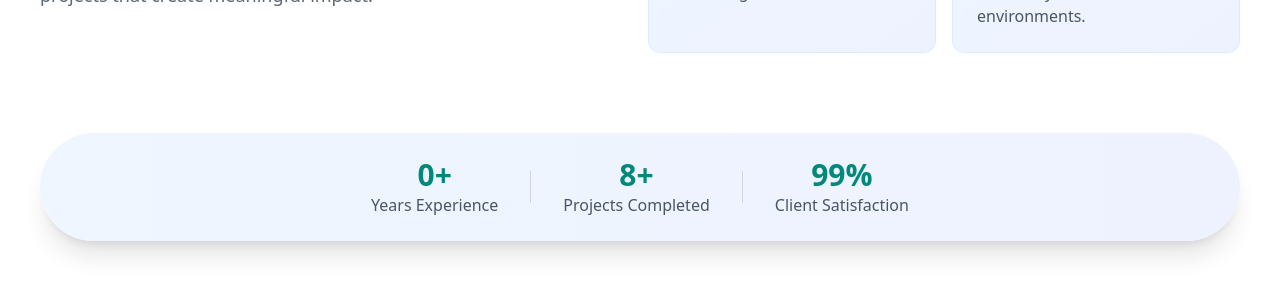
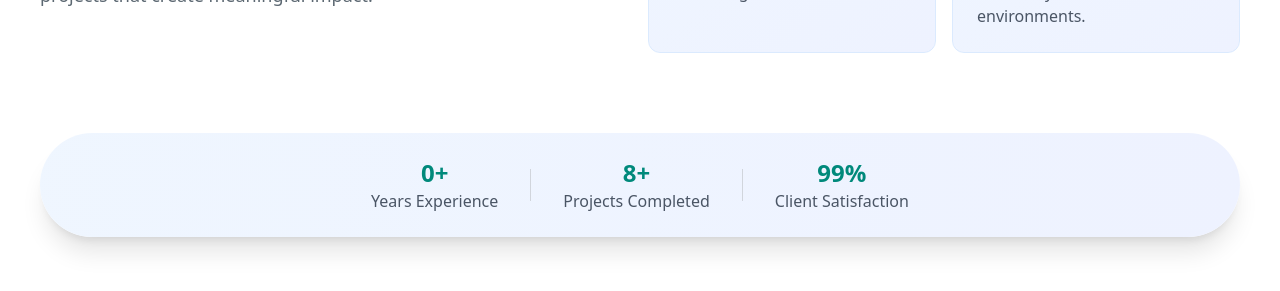
Before and after one commit to AlaaRef3t/Alaa-Portfolio, a Next.js app: page / in a window 1280 px wide. Shown: the part 1440-1731 px from the top of the page. Built offline with nearby package versions, Linux system fonts and the light colour scheme.

Commit message:
fixed client and project and years in about

```diff
--- a/src/components/about-comp/AboutComp.tsx
+++ b/src/components/about-comp/AboutComp.tsx
@@ -11,7 +11,7 @@ export default function AboutComp() {
 
     const EASE_SOFT: [number, number, number, number] = [0.4, 0, 0.2, 1];
     const DUR_SHORT = prefersReduced ? 0 : 0.45;
-  const DUR_MED   = prefersReduced ? 0 : 0.65;
+    const DUR_MED = prefersReduced ? 0 : 0.65;
 
     const container: Variants = {
         hidden: { opacity: 0 },
@@ -141,37 +141,47 @@ export default function AboutComp() {
                     </motion.div>
                 </motion.div>
             </motion.div>
-
             {/* Stats strip */}
             <motion.div
-        className="lg:mb-20 mb-12 shadow-xl flex flex-wrap justify-center items-center bg-gradient-to-r from-blue-50 to-indigo-50 rounded-full px-4 sm:px-6 md:px-8 py-4 sm:py-6 max-w-full overflow-hidden"
+                className="lg:mb-20 mb-12 shadow-xl flex flex-nowrap justify-center items-center bg-gradient-to-r from-blue-50 to-indigo-50 rounded-full px-3 sm:px-6 md:px-8 py-3 sm:py-6 max-w-full overflow-x-auto"
                 variants={container}
                 initial="hidden"
                 whileInView="show"
                 viewport={{ once: true, amount: 0.25 }}
             >
-        {[
-          { num: "0+", label: "Years Experience" },
-          { divider: true },
-          { num: "8+", label: "Projects Completed" },
-          { divider: true },
-          { num: "99%", label: "Client Satisfaction" },
-        ].map((item, idx) => (
-          item.divider ? (
+                {/* Years Experience */}
+                <motion.div variants={stripItem} className="text-center mx-2 sm:mx-4">
+                    <div className="text-sm sm:text-xl md:text-2xl font-bold text-[#00897b]">0+</div>
+                    <div className="text-[10px] sm:text-sm md:text-base text-gray-600">Years Experience</div>
+                </motion.div>
+
+                {/* Divider */}
                 <motion.div
-              key={`div-${idx}`}
                     variants={stripItem}
-              className="hidden sm:block w-px h-6 sm:h-8 bg-gray-300 mx-2 sm:mx-4"
+                    className="hidden sm:block w-px h-5 sm:h-6 md:h-8 bg-gray-300 mx-2 sm:mx-4"
                     aria-hidden="true"
                 />
-          ) : (
-            <motion.div key={item.label} variants={stripItem} className="text-center mx-2 sm:mx-4">
-              <div className="text-xl sm:text-2xl md:text-3xl font-bold text-[#00897b]">{item.num}</div>
-              <div className="text-xs sm:text-sm md:text-base text-gray-600">{item.label}</div>
+
+                {/* Projects Completed */}
+                <motion.div variants={stripItem} className="text-center mx-2 sm:mx-4">
+                    <div className="text-sm sm:text-xl md:text-2xl font-bold text-[#00897b]">8+</div>
+                    <div className="text-[10px] sm:text-sm md:text-base text-gray-600">Projects Completed</div>
                 </motion.div>
-          )
-        ))}
+
+                {/* Divider */}
+                <motion.div
+                    variants={stripItem}
+                    className="hidden sm:block w-px h-5 sm:h-6 md:h-8 bg-gray-300 mx-2 sm:mx-4"
+                    aria-hidden="true"
+                />
+
+                {/* Client Satisfaction */}
+                <motion.div variants={stripItem} className="text-center mx-2 sm:mx-4">
+                    <div className="text-sm sm:text-xl md:text-2xl font-bold text-[#00897b]">99%</div>
+                    <div className="text-[10px] sm:text-sm md:text-base text-gray-600">Client Satisfaction</div>
                 </motion.div>
+            </motion.div>
+
         </section>
     );
 }
```
Lines whose indentation alone changed are shown as unchanged.
